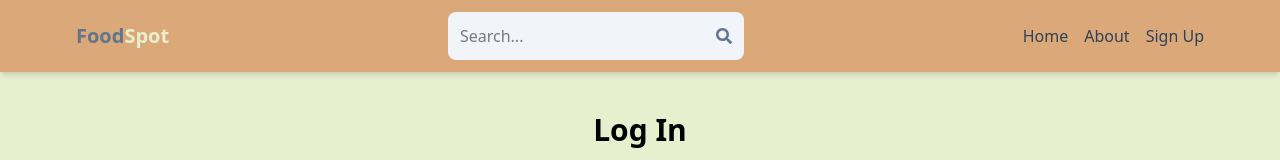
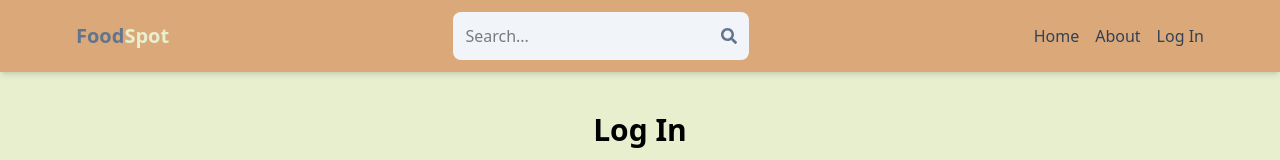
Before and after one commit to raisakbar27/Foodspot, a React (Vite) app in the folder client/: page /login in a window 1280 px wide. Shown: the top 160 px of the page. Built offline with nearby package versions, Linux system fonts and the light colour scheme; no server answers.

Commit message:
update header

```diff
--- a/client/src/App.jsx
+++ b/client/src/App.jsx
@@ -6,6 +6,7 @@
 import Profile from './pages/Profile';
 import Header from './components/Header';
 import Login from './pages/Login';
+import PrivateRoute from './components/PrivateRoute';
 
 export default function App() {
   return (
@@ -15,9 +16,12 @@
         <Route path="/" element={<Home />} />
         <Route path="/about" element={<About />} />
         <Route path="/signup" element={<Signup />} />
-        <Route path="/profile" element={<Profile />} />
         <Route path="/login" element={<Login />} />
+
+        <Route element={<PrivateRoute />}>
+          <Route path="/profile" element={<Profile />} />
+        </Route>
       </Routes>
     </BrowserRouter>
-  )
+  );
 }
--- a/client/src/components/Header.jsx
+++ b/client/src/components/Header.jsx
@@ -1,8 +1,10 @@
 import React from 'react'
 import { FaSearch } from 'react-icons/fa';
 import { Link } from 'react-router-dom';
+import {useSelector} from 'react-redux';
 
 export default function Header() {
+  const { currentUser } = useSelector(state => state.user);
   return (
     <header className="bg-[#DBA979] shadow-md">
       <div className="flex justify-between items-center max-w-6xl mx-auto p-3">
@@ -31,8 +33,13 @@
               About
             </li>
           </Link>
-          <Link to="/signup">
-            <li className="text-slate-700 hover:underline">Sign Up</li>
+
+          <Link to="/profile">
+            {currentUser ? (
+              <img className='rounded-full h-7 w-7 object-cover' src={currentUser.avatar} alt="profile" />
+            ) : (
+              <li className="text-slate-700 hover:underline">Log In</li>
+            )}
           </Link>
         </ul>
       </div>
--- /dev/null
+++ b/client/src/components/PrivateRoute.jsx
@@ -0,0 +1,9 @@
+import React from 'react';
+import { useSelector } from 'react-redux';
+import { Outlet, Navigate } from 'react-router-dom';
+
+
+export default function PrivateRoute() {
+    const { currentUser } = useSelector(state => state.user);
+    return currentUser ? <Outlet /> : <Navigate to='/login' />
+}
```
Also changed, not shown: 1 other file (tests, documents, lock files or other folders).
